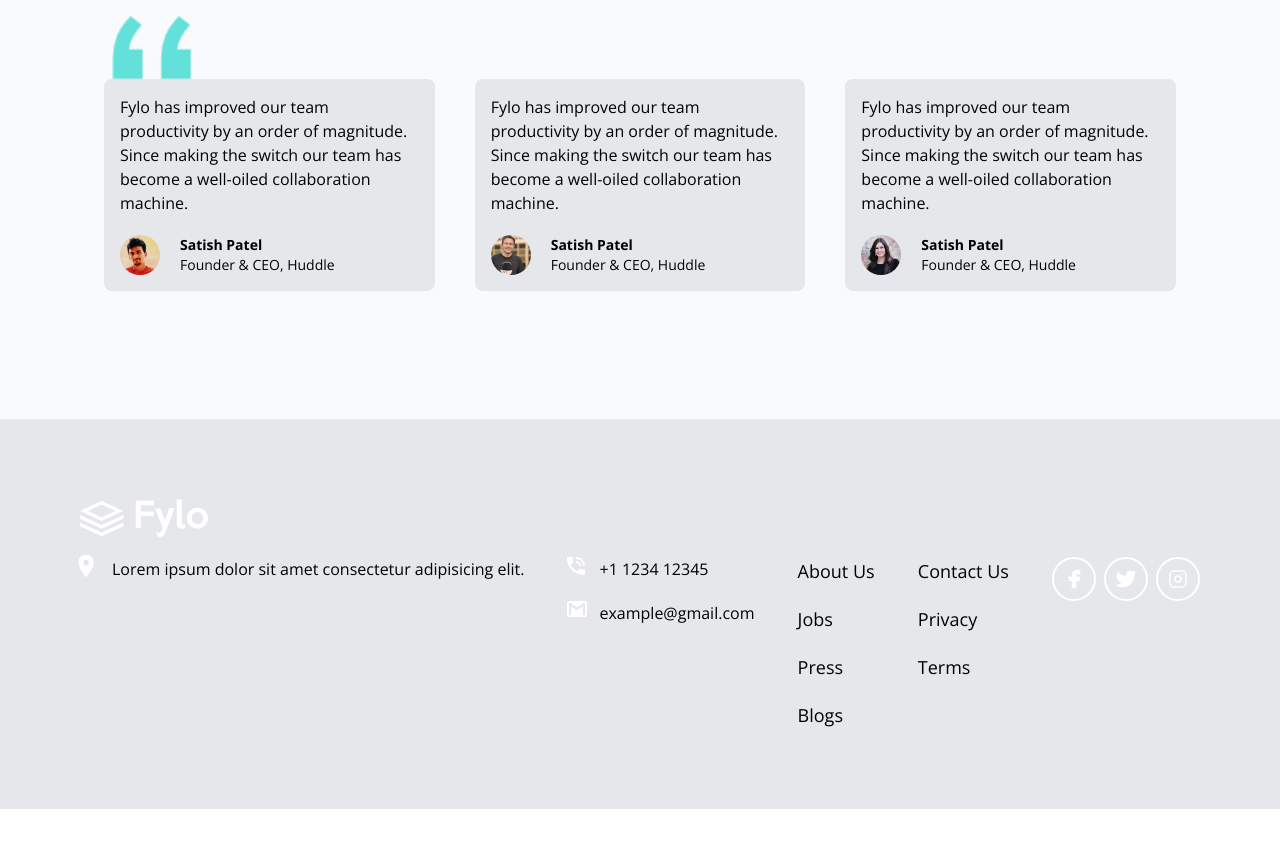
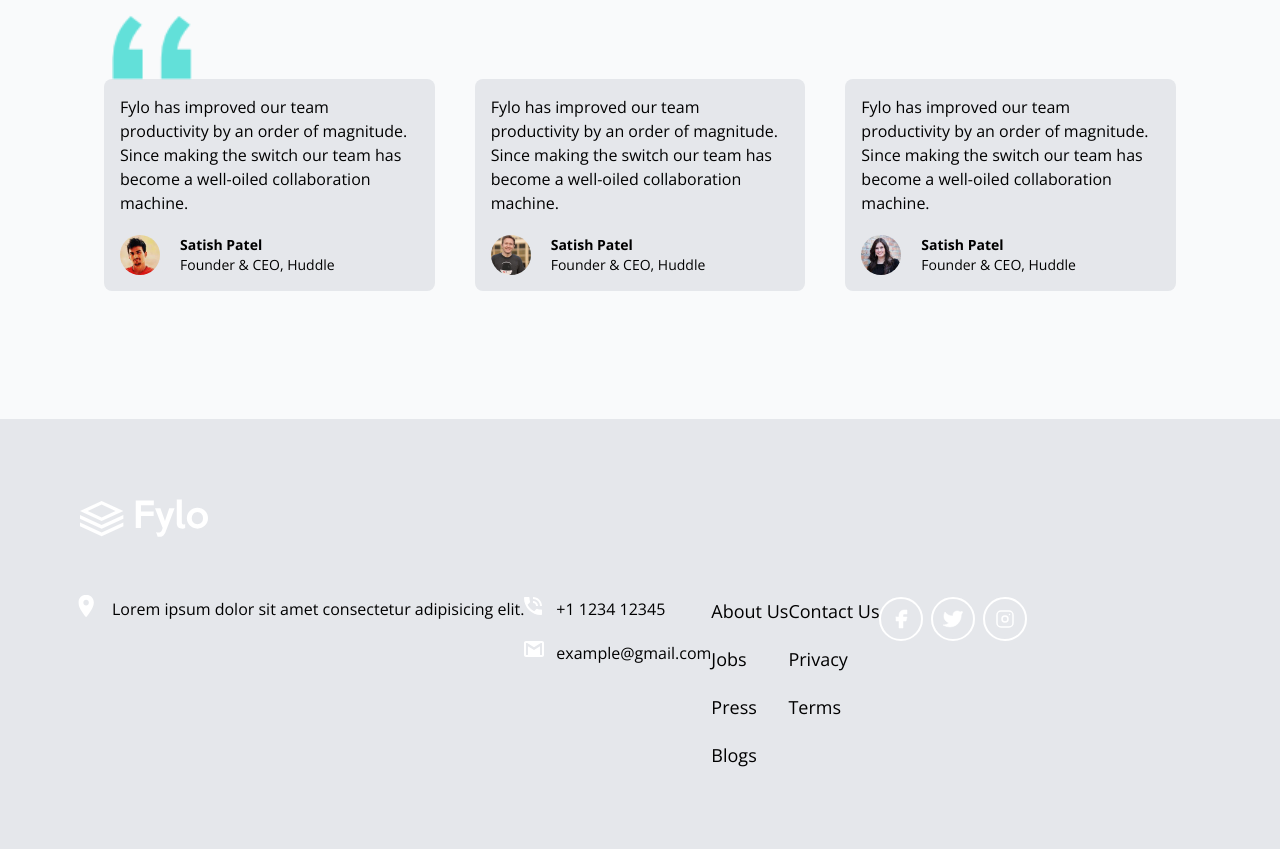
Before and after one commit to Muneeb1030/django_tailwind_projects, a Django app: page /project_5 in a window 1280 px wide. Shown: the part 2676-3525 px from the top of the page. Before the commit the page ends 3485 px from the top, so only its background shows below. Run offline with Django 5.2, Linux system fonts and the light colour scheme; some libraries are stand-ins or nearby versions.

Commit message:
fix - minor fixes

```diff
--- a/templates/projects/project_5.html
+++ b/templates/projects/project_5.html
@@ -151,14 +151,13 @@
     </section>
     <section id="productivity" class="bg-gray-50 dark:bg-darkBlue1">
       <div
-        class="container flex flex-col md:flex-row mx-auto space-y-20 md:space-y-0 space-x-0 md:space-x-24 max-w-6xl items-center pb-32"
-      >
+        class="container flex flex-col lg:flex-row mx-auto space-y-20 md:space-y-0 space-x-0 md:space-x-24 max-w-6xl items-center pb-32">
         <img
           src="/static/projects/project_5/images/illustration-stay-productive.png"
           alt=""
         />
         <div
-          class="flex flex-col items-center md:items-start space-y-5 text-center md:text-left max-w-sm"
+          class="flex flex-col items-center lg:items-start space-y-5 text-center md:text-left max-w-sm"
         >
           <h1 class="font-bold text-3xl">Stay productive, wherever you are</h1>
           <p>
@@ -203,11 +202,11 @@
               Since making the switch our team has become a well-oiled
               collaboration machine.
             </p>
-            <div class="flex flex-row pt-5 space-x-5">
+            <div class="flex flex-row items-center pt-5 space-x-5">
               <img
                 src="/static/projects/project_5/images/profile-1.jpg"
                 alt=""
-                class="w-10 rounded-full"
+                class="w-10 h-10 rounded-full"
               />
               <div>
                 <h3 class="font-bold text-sm">Satish Patel</h3>
@@ -223,11 +222,11 @@
               Since making the switch our team has become a well-oiled
               collaboration machine.
             </p>
-            <div class="flex flex-row pt-5 space-x-5">
+            <div class="flex flex-row items-center pt-5 space-x-5">
               <img
                 src="/static/projects/project_5/images/profile-2.jpg"
                 alt=""
-                class="w-10 rounded-full"
+                class="w-10 h-10 rounded-full"
               />
               <div>
                 <h3 class="font-bold text-sm">Satish Patel</h3>
@@ -243,11 +242,11 @@
               Since making the switch our team has become a well-oiled
               collaboration machine.
             </p>
-            <div class="flex flex-row pt-5 space-x-5">
+            <div class="flex flex-row items-center pt-5 space-x-5">
               <img
                 src="/static/projects/project_5/images/profile-3.jpg"
                 alt=""
-                class="w-10 rounded-full"
+                class="w-10 h-10 rounded-full"
               />
               <div>
                 <h3 class="font-bold text-sm">Satish Patel</h3>
@@ -260,13 +259,13 @@
     </section>
     <section></section>
     <footer class="bg-gray-200 dark:bg-darkBlue2">
-      <div class="flex flex-col space-y-5 py-20 px-20">
+      <div class="flex flex-col space-y-5 py-20 px-20 items-center md:items-start ">
         <img
           src="/static/projects/project_5/images/logo-dark-mode.svg"
           alt=""
-          class="w-32"
+          class="w-32 pb-10"
         />
-        <div class="flex flex-col md:flex-row justify-between">
+        <div class="flex flex-col md:flex-row space-y-10 md:space-y-0 justify-between items-center md:items-start text-center md:text-left">
           <div class="flex flex-row space-x-2">
             <div class="w-6">
               <img
--- a/theme/static/css/dist/styles.css
+++ b/theme/static/css/dist/styles.css
@@ -1074,6 +1074,10 @@ select {
   height: 100vh;
 }
 
+.h-10 {
+  height: 2.5rem;
+}
+
 .min-h-screen {
   min-height: 100vh;
 }
@@ -1799,6 +1803,10 @@ select {
 
 .pb-2 {
   padding-bottom: 0.5rem;
+}
+
+.pb-10 {
+  padding-bottom: 2.5rem;
 }
 
 .text-center {
@@ -2568,6 +2576,10 @@ select {
     flex-direction: row;
   }
 
+  .md\:flex-col {
+    flex-direction: column;
+  }
+
   .md\:items-start {
     align-items: flex-start;
   }
@@ -2771,6 +2783,10 @@ select {
     flex-direction: row;
   }
 
+  .lg\:items-start {
+    align-items: flex-start;
+  }
+
   .lg\:space-x-4 > :not([hidden]) ~ :not([hidden]) {
     --tw-space-x-reverse: 0;
     margin-right: calc(1rem * var(--tw-space-x-reverse));
```
